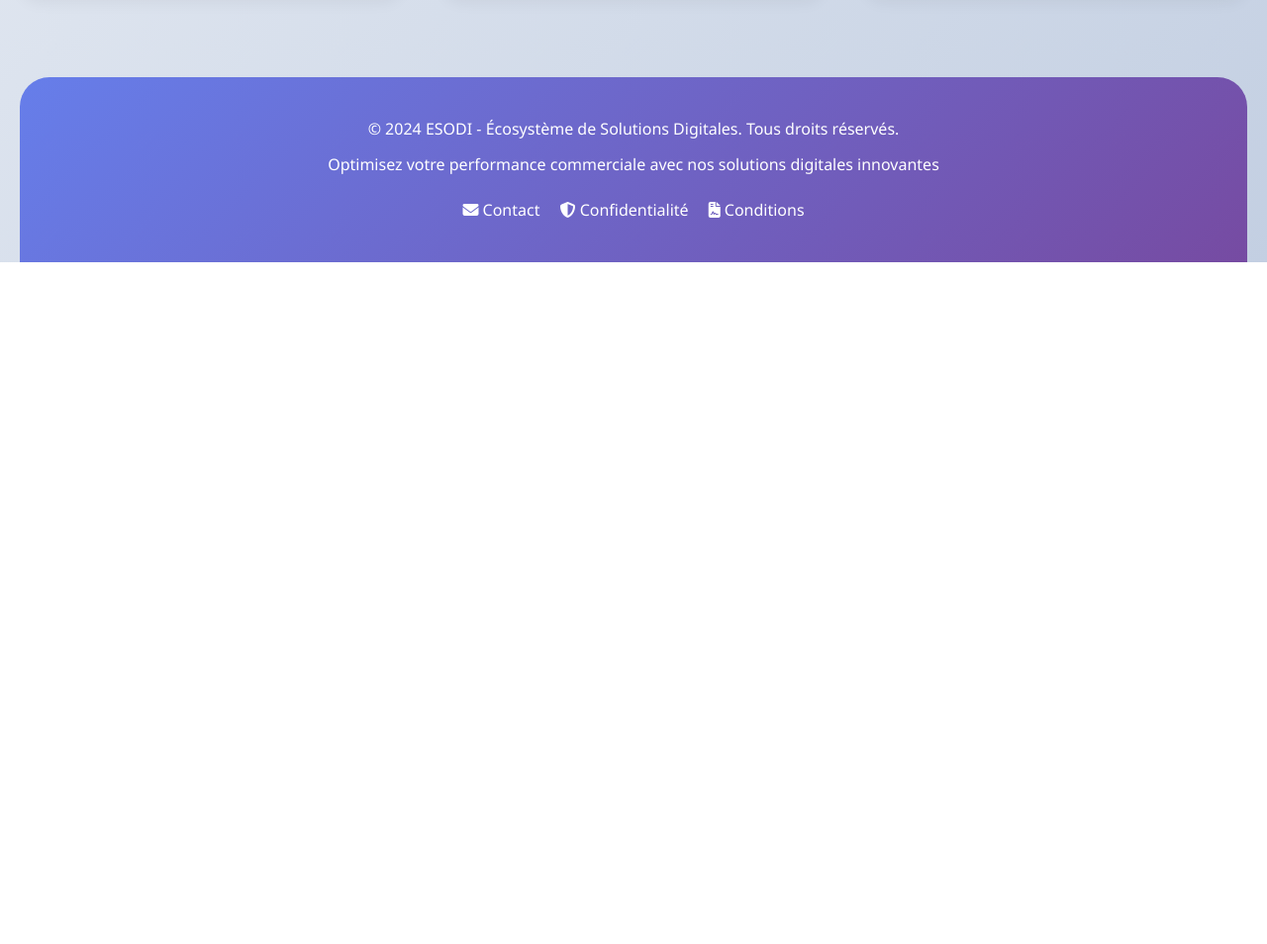
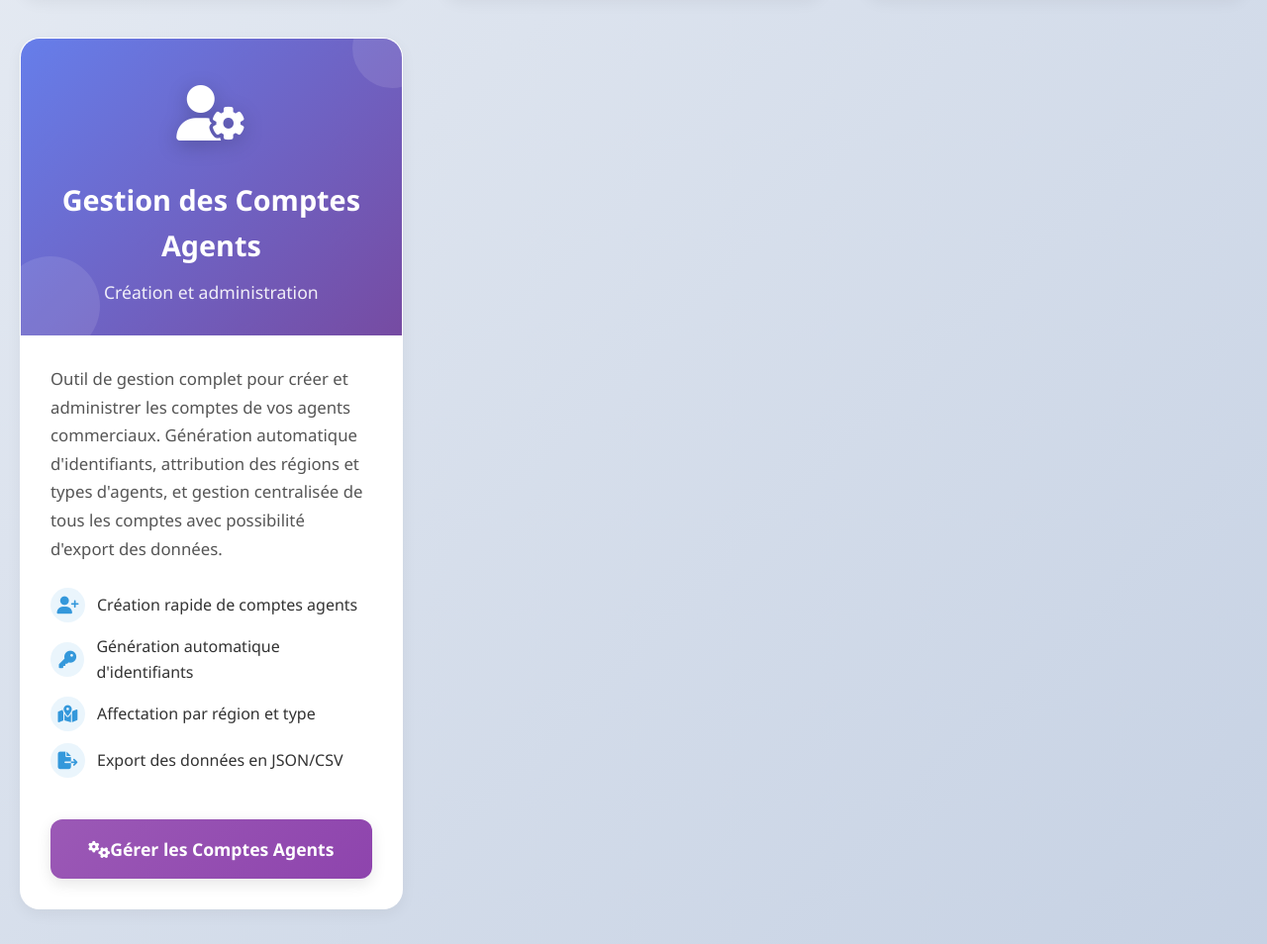
Before and after one commit to jeanskodoc/ETS-ESODI, a plain HTML site: page index.html in a window 1280 px wide. Shown: the part 1346-2300 px from the top of the page at 99% size. Before the commit the page ends 1611 px from the top, so only its background shows below. Drawn offline with Linux system fonts and the light colour scheme.

Commit message:
Update index.html

```diff
--- a/index.html
+++ b/index.html
@@ -19,6 +19,7 @@
             --gradient-secondary: linear-gradient(135deg, #f093fb 0%, #f5576c 100%);
             --gradient-success: linear-gradient(135deg, #4facfe 0%, #00f2fe 100%);
             --gradient-warning: linear-gradient(135deg, #43e97b 0%, #38f9d7 100%);
+            --gradient-accounts: linear-gradient(135deg, #9b59b6 0%, #8e44ad 100%);
             --shadow-light: 0 5px 15px rgba(0, 0, 0, 0.05);
             --shadow-medium: 0 10px 25px rgba(0, 0, 0, 0.1);
             --shadow-heavy: 0 15px 35px rgba(0, 0, 0, 0.15);
@@ -305,6 +306,16 @@
             transform: translateY(-3px);
         }
 
+        .accounts-btn {
+            background: var(--gradient-accounts);
+            color: white;
+        }
+
+        .accounts-btn:hover {
+            box-shadow: 0 8px 20px rgba(155, 89, 182, 0.4);
+            transform: translateY(-3px);
+        }
+
         /* Footer */
         footer {
             text-align: center;
@@ -363,6 +374,10 @@
 
         .delay-3 {
             animation-delay: 0.6s;
+        }
+
+        .delay-4 {
+            animation-delay: 0.8s;
         }
 
         /* Responsive */
@@ -541,6 +556,45 @@
                     </a>
                 </div>
             </div>
+
+            <!-- NOUVELLE CARTE : Gestion des Comptes Agents -->
+            <div class="app-card fade-in-up delay-4">
+                <div class="app-header">
+                    <div class="app-icon">
+                        <i class="fas fa-user-cog"></i>
+                    </div>
+                    <div class="app-title">Gestion des Comptes Agents</div>
+                    <div class="app-subtitle">Création et administration</div>
+                </div>
+                <div class="app-content">
+                    <p class="app-description">
+                        Outil de gestion complet pour créer et administrer les comptes de vos agents commerciaux.
+                        Génération automatique d'identifiants, attribution des régions et types d'agents,
+                        et gestion centralisée de tous les comptes avec possibilité d'export des données.
+                    </p>
+                    <div class="app-features">
+                        <div class="feature">
+                            <i class="fas fa-user-plus"></i>
+                            <span>Création rapide de comptes agents</span>
+                        </div>
+                        <div class="feature">
+                            <i class="fas fa-key"></i>
+                            <span>Génération automatique d'identifiants</span>
+                        </div>
+                        <div class="feature">
+                            <i class="fas fa-map-marked-alt"></i>
+                            <span>Affectation par région et type</span>
+                        </div>
+                        <div class="feature">
+                            <i class="fas fa-file-export"></i>
+                            <span>Export des données en JSON/CSV</span>
+                        </div>
+                    </div>
+                    <a href="comptes.html" class="app-btn accounts-btn">
+                        <i class="fas fa-cogs"></i> Gérer les Comptes Agents
+                    </a>
+                </div>
+            </div>
         </div>
 
         <footer>
```
